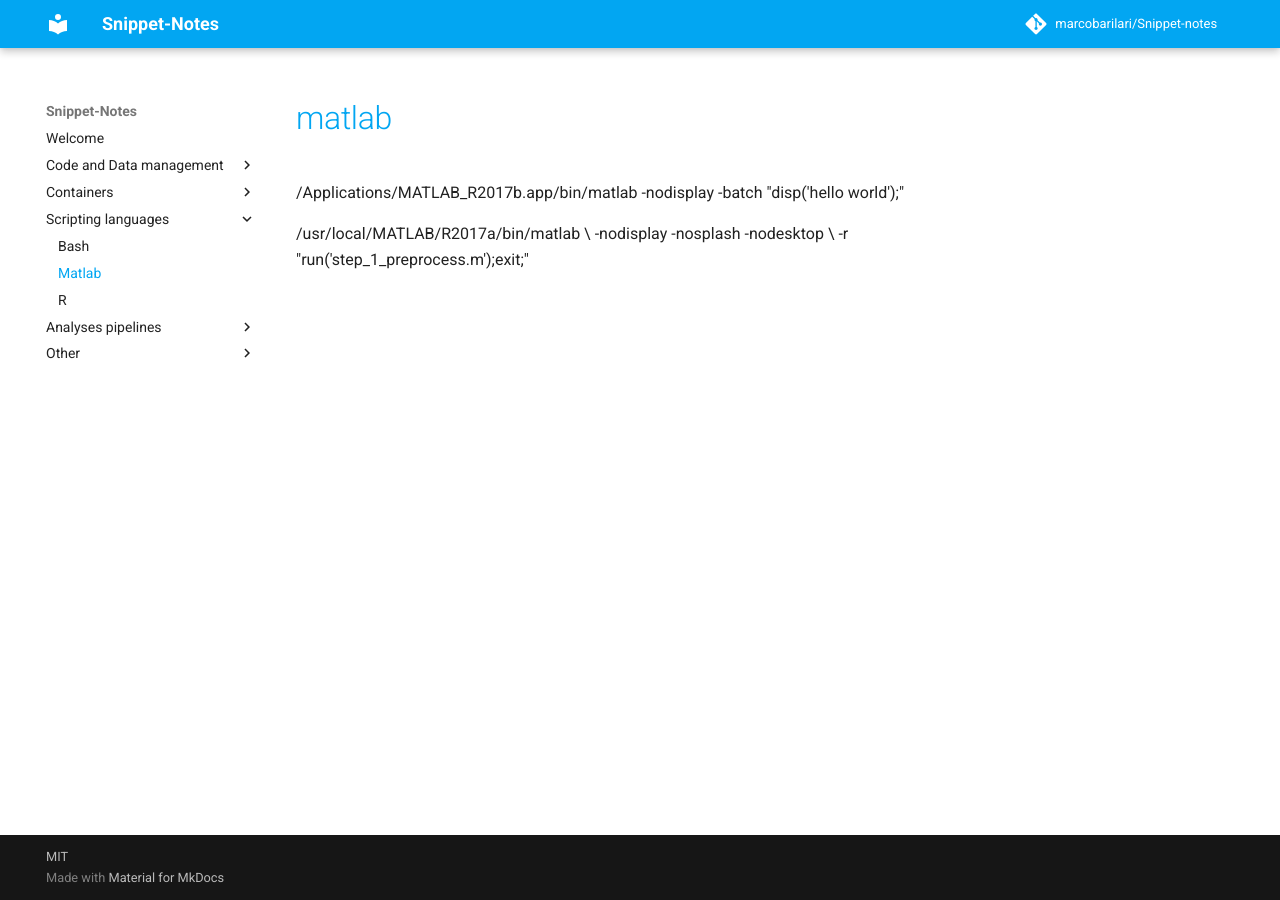
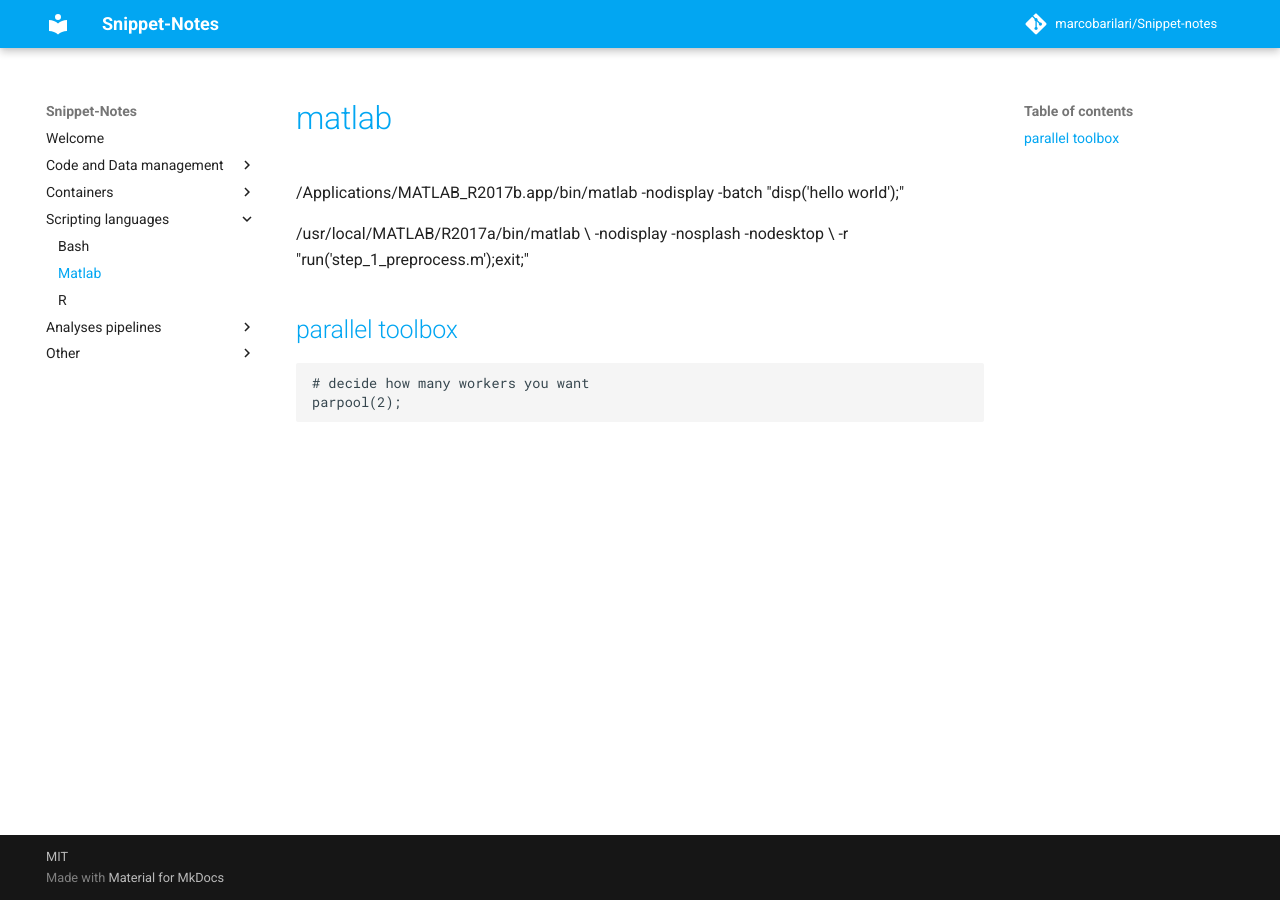
Before and after one commit to marcobarilari/Snippet-notes, an MkDocs documentation site: the page built from docs/matlab.md, in a window 1280 px wide. Built offline with MkDocs 1.6.1 and Material for MkDocs 9.7.7, drawn with Linux system fonts in a browser that asks for light colours; comment, search, counter and statistics services are not loaded.

Commit message:
Update matlab.md

````diff
--- a/docs/matlab.md
+++ b/docs/matlab.md
@@ -6,3 +6,10 @@
 /usr/local/MATLAB/R2017a/bin/matlab \
     -nodisplay -nosplash -nodesktop \
     -r "run('step_1_preprocess.m');exit;"
+
+## parallel toolbox
+
+```matlab
+# decide how many workers you want
+parpool(2);
+```
````
